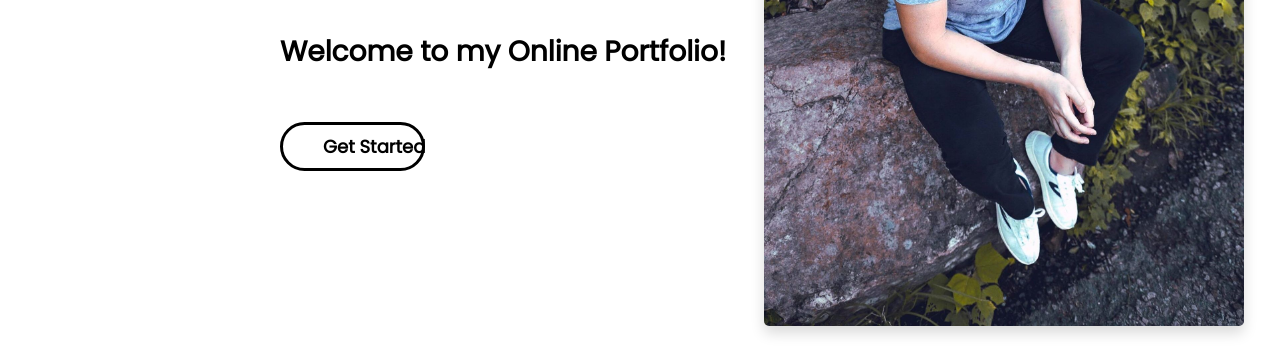
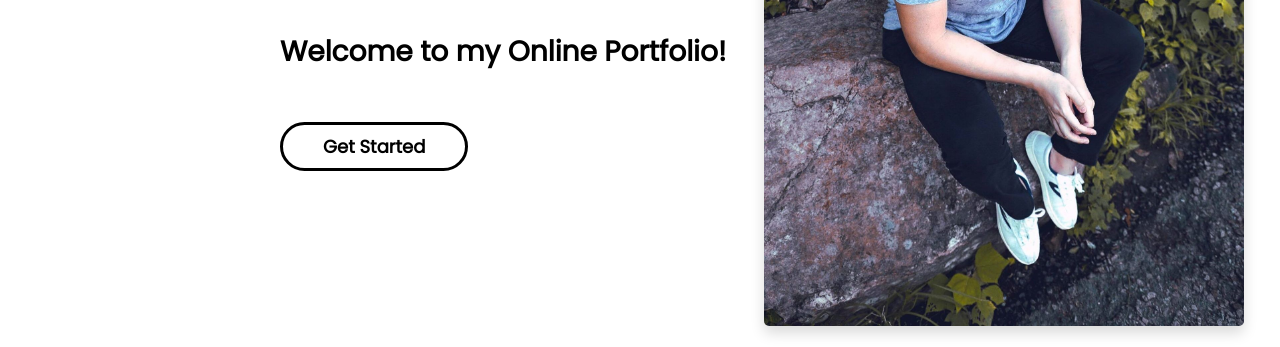
Before and after one commit to jalbarraza2000/jalbarraza2000.github.io, a plain HTML site: page index.html in a window 1280 px wide. Shown: the part 453-800 px from the top of the page. Drawn offline with nearby package versions, Linux system fonts and the light colour scheme; no server answers.

Commit message:
Version 2.04

```diff
--- a/edit.css
+++ b/edit.css
@@ -113,7 +113,7 @@ body {
     background:#fff;
     border:3px solid black;
     padding:8px 40px;
-    width:30%;
+    width:auto;
     border-radius:80px;
     font-weight:bold;
     margin:2vh 0px;
--- a/index.css
+++ b/index.css
@@ -113,7 +113,7 @@ padding-bottom: 0rem;
     background:#fff;
     border:3px solid black;
     padding:8px 40px;
-    width:30%;
+    width:auto;
     border-radius:80px;
     font-weight:bold;
     margin:2vh 0px;
```
